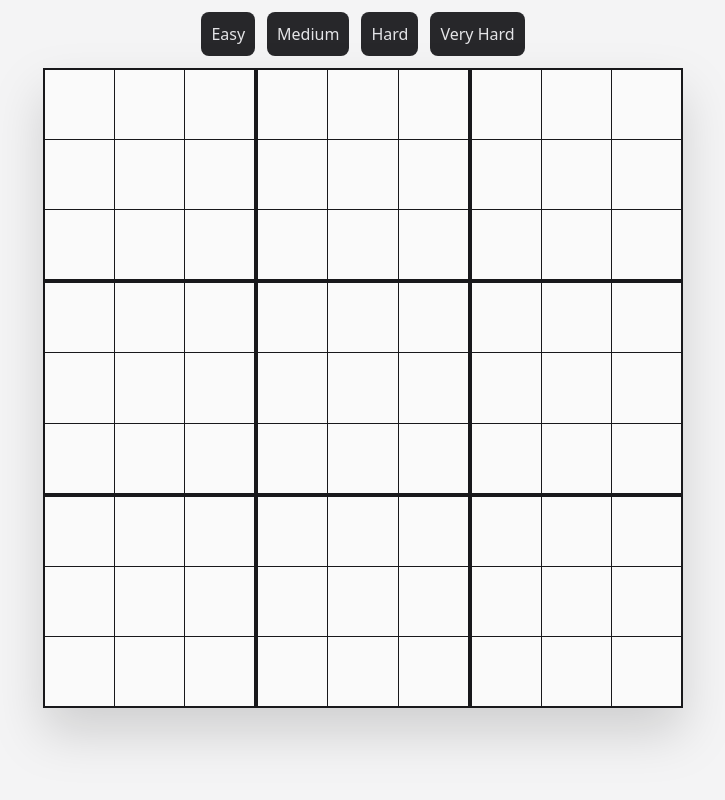
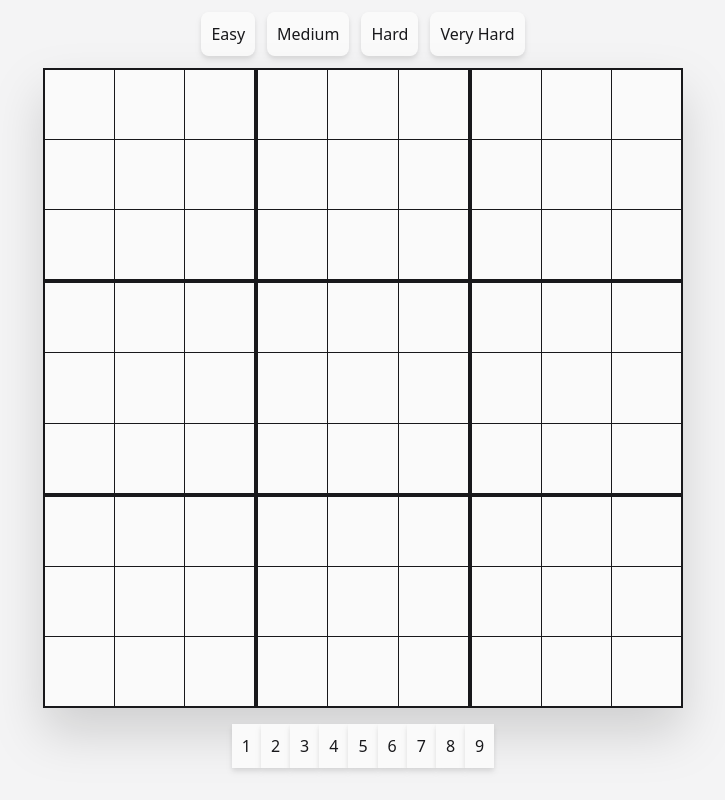
Before and after one commit to jerepenttinen/rxsudoku, a React (Vite) app: page / in a window 1280 px wide. Shown: the whole page, without its empty margins (277-1002 px from the left). Built offline with nearby package versions, Linux system fonts and the light colour scheme.

Commit message:
Add highlight buttons

```diff
--- a/src/App.tsx
+++ b/src/App.tsx
@@ -1,7 +1,8 @@
 import Board from "@/Board";
 import { HotkeyProvider } from "@/Hotkeys";
 import HotkeyHooks from "@/HotkeyHooks";
-import NewGame from "./NewGame";
+import NewGame from "@/NewGame";
+import HighlightButtons from "@/HighlightButtons";
 
 function App() {
   return (
@@ -10,6 +11,7 @@ function App() {
         <HotkeyHooks />
         <NewGame />
         <Board />
+        <HighlightButtons />
       </main>
     </HotkeyProvider>
   );
--- /dev/null
+++ b/src/Button.tsx
@@ -0,0 +1,28 @@
+import { ReactNode } from "react";
+
+function Button({
+  children,
+  onClick: handleClick,
+  className = "",
+  type = "button",
+}: {
+  children?: ReactNode;
+  onClick?: () => void;
+  className?: string;
+  type?: "button" | "submit" | "reset";
+}) {
+  return (
+    <button
+      type={type}
+      onClick={handleClick}
+      className={
+        "rounded-lg border-2 border-transparent bg-zinc-50 p-2 text-zinc-900 shadow-blue-500 drop-shadow-md hover:border-blue-500 hover:bg-zinc-100 hover:shadow-lg active:bg-zinc-50 dark:bg-zinc-800 dark:text-zinc-200 dark:hover:bg-zinc-700 dark:hover:backdrop-brightness-75 dark:active:bg-zinc-800 " +
+        className
+      }
+    >
+      {children}
+    </button>
+  );
+}
+
+export default Button;
--- /dev/null
+++ b/src/HighlightButtons.tsx
@@ -0,0 +1,29 @@
+import { useBoardStore } from "@/boardStore";
+import shallow from "zustand/shallow";
+import Button from "@/Button";
+import { range } from "@/utilFuncs";
+
+function HighlightButtons() {
+  const [setHighlightedCandidates, highlightedCandidates] = useBoardStore(
+    (state) => [state.setHighlightedCandidates, state.highlightedCandidates],
+    shallow
+  );
+  return (
+    <div className="my-4 flex flex-row">
+      {Array.from(range(1, 10)).map((num, key) => (
+        <Button
+          key={key}
+          className={`rounded-none p-1 ${
+            num === highlightedCandidates &&
+            "bg-blue-500 hover:bg-blue-400 active:bg-blue-500 dark:bg-blue-500 dark:text-zinc-900 dark:hover:bg-blue-400 dark:active:bg-blue-500"
+          }`}
+          onClick={() => setHighlightedCandidates(num)}
+        >
+          {num}
+        </Button>
+      ))}
+    </div>
+  );
+}
+
+export default HighlightButtons;
--- a/src/NewGame.tsx
+++ b/src/NewGame.tsx
@@ -1,34 +1,14 @@
 import { useBoardStore } from "@/boardStore";
+import Button from "@/Button";
 
-function DifficultyButton({
-  text,
-  prefillCount,
-}: {
-  text: string;
-  prefillCount: number;
-}) {
+function NewGame() {
   const generateGrid = useBoardStore((state) => state.generateGrid);
   return (
-    <>
-      <button
-        type="button"
-        onClick={() => generateGrid(prefillCount)}
-        className="rounded-lg border-2 border-transparent bg-zinc-800 p-2 text-zinc-200 hover:border-blue-500 hover:bg-zinc-700 active:bg-zinc-800"
-      >
-        {text}
-      </button>
-    </>
-  );
-}
-
-// 22
-function NewGame() {
-  return (
     <div className="my-3 flex flex-row gap-3">
-      <DifficultyButton text="Easy" prefillCount={34} />
-      <DifficultyButton text="Medium" prefillCount={30} />
-      <DifficultyButton text="Hard" prefillCount={27} />
-      <DifficultyButton text="Very Hard" prefillCount={24} />
+      <Button onClick={() => generateGrid(34)}>Easy</Button>
+      <Button onClick={() => generateGrid(30)}>Medium</Button>
+      <Button onClick={() => generateGrid(27)}>Hard</Button>
+      <Button onClick={() => generateGrid(24)}>Very Hard</Button>
     </div>
   );
 }
--- a/src/boardStore.ts
+++ b/src/boardStore.ts
@@ -244,9 +244,10 @@ function setCurrentCell(state: BoardStore, cell: string) {
 function highlightCandidates(state: BoardStore, candidate: number) {
   for (const cell of C.CELLS) {
     const c = state.cells[cell];
+
     if (candidate === 0) {
       c.highlighted = false;
-    } else if (c.marks[candidate]) {
+    } else if (c.marks !== undefined && c.marks[candidate]) {
       c.highlighted = true;
     } else {
       c.highlighted = false;
--- a/src/utilFuncs.ts
+++ b/src/utilFuncs.ts
@@ -29,3 +29,14 @@ export function shuffled<T>(A: T[]): T[] {
   }
   return result;
 }
+
+export function* range(start: number, stop?: number, step = 1) {
+  if (stop === undefined) {
+    stop = start;
+    start = 0;
+  }
+
+  for (let i = start; step > 0 ? i < stop : i > stop; i += step) {
+    yield i;
+  }
+}
```
